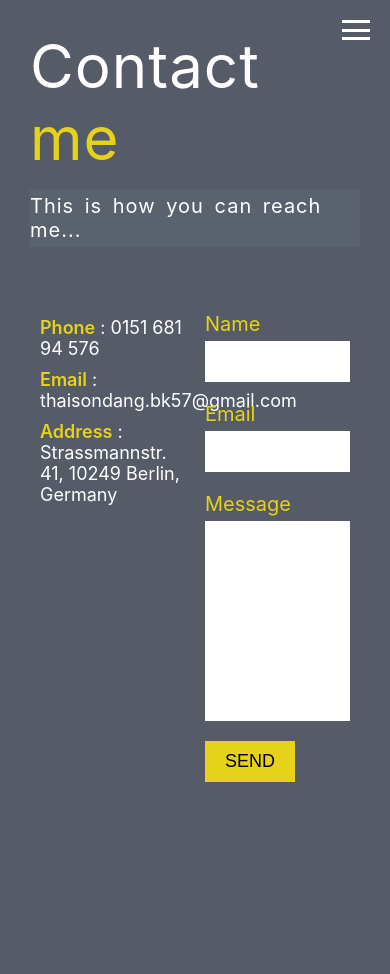
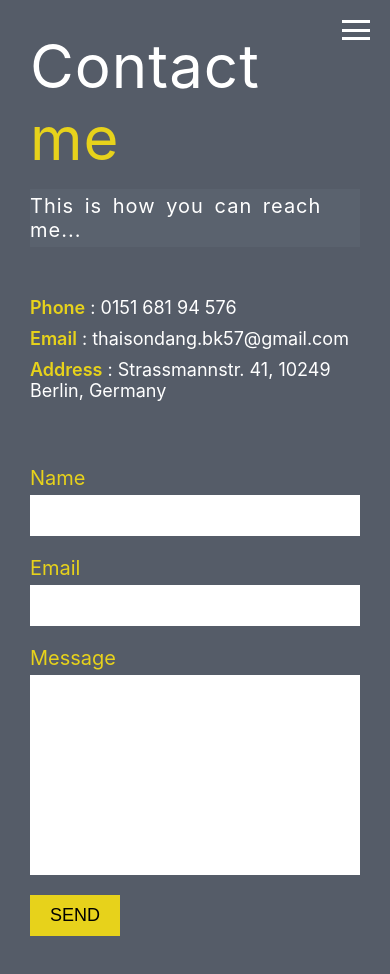
Before and after one commit to thaisonbk57/Portfolio-Fullstack, a React (Create React App) app: page /contact in a window 390 px wide. Shown: the top 974 px of the page. Before the commit the page ends 844 px from the top, so only its background shows below. Built offline with nearby package versions, Linux system fonts and the light colour scheme.

Commit message:
responsive for Contact page

```diff
--- a/src/pages/Contact/Contact.js
+++ b/src/pages/Contact/Contact.js
@@ -11,8 +11,8 @@ function Contact(props) {
     <div className="Contact container">
       <Heading text1="Contact" text2="me" />
       <Heading text1="This is how you can reach me..." type="secondary" />
-      <div className="py-5">
-        <div className="col-6">
+      <div className="row">
+        <div className="col-6 col-md-12 py-3">
           <ContactInfo
             contactMethod="Phone"
             contactAddress={<a href="tel:+4915168194576">0151 681 94 576</a>}
@@ -30,7 +30,7 @@ function Contact(props) {
             contactAddress="Strassmannstr. 41, 10249 Berlin, Germany"
           />
         </div>
-        <div className="col-6">
+        <div className="col-6 col-md-12 py-3">
           <ContactForm />
         </div>
       </div>
```
